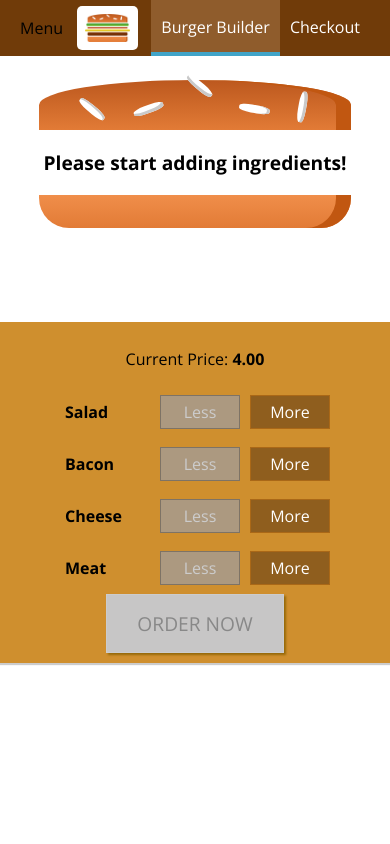
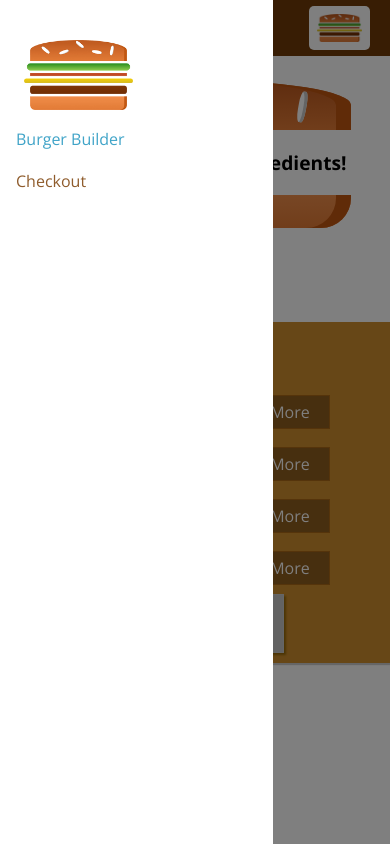
Before and after one commit to Luqapo/Burger-project, a React app: page / in a window 390 px wide. Built offline with nearby package versions, Linux system fonts and the light colour scheme.

Commit message:
hamburger-menu

```diff
--- a/src/components/Layout/Layout.js
+++ b/src/components/Layout/Layout.js
@@ -1,16 +1,31 @@
-import React from 'react';
+import React, { Component } from 'react';
+
 import Aux from '../../hoc/Aux';
 import Toolbar from '../Navigation/Toolbar/Toolbar';
+import classes from './Layout.css';
+import SideDrawer from '../Navigation/SideDrawer/SideDrawer';
 
-import classes from './Layout.css';
+class  Layout extends Component {
 
-const layout = (props) => (
-    <Aux>
-        <Toolbar/>
-        <main className={classes.Content}>
-            {props.children}
-        </main>
-    </Aux>
-);
+    state = {
+        showSideDrawer: true
+    };
 
-export default layout;
+    SideDrwerClosedHandler = () => {
+        this.setState({showSideDrawer: false})
+    }
+
+    render() {
+        return (
+            <Aux>
+                <Toolbar/>
+                <SideDrawer open={this.state.showSideDrawer} closed={this.SideDrwerClosedHandler}/>
+                <main className={classes.Content}>
+                    {this.props.children}
+                </main>
+            </Aux>
+        )
+    }
+}
+
+export default Layout;
--- a/src/components/Logo/Logo.js
+++ b/src/components/Logo/Logo.js
@@ -4,7 +4,7 @@ import burgerLogo from '../../assets/images/burger-logo.png';
 import classes from './Logo.css'
 
 const logo = (props) => (
-    <div className={classes.Logo}>
+    <div className={classes.Logo} style={{height: props.height}}>
         <img src={burgerLogo} alt="MyBurger"/>
     </div>
 );
--- a/src/components/Navigation/NavigatinItems/NavigatinItem/NavigatinItem.css
+++ b/src/components/Navigation/NavigatinItems/NavigatinItem/NavigatinItem.css
@@ -1,17 +1,15 @@
 .NavigatinItem {
-    margin: 0;
+    margin: 10px 0;
     box-sizing: border-box;
-    display: flex;
-    height: 100%;
+    display: block;
+    width: 100%;
     align-items: center;
 }
 
 .NavigatinItem a {
-    color: white;
+    color: #8F5C2C;
     text-decoration: none;
-    height: 100%;
-    padding: 16px 10px;
-    border-bottom: 4px solid transparent;
+    width: 100%;
     box-sizing: border-box;
     display: block;
 }
@@ -19,7 +17,30 @@
 .NavigatinItem a:hover,
 .NavigatinItem a:active,
 .NavigatinItem a.active {
-    background-color: #8F5C2C;
-    border-bottom: 4px solid #40A4C8;
-    color: white;
+    color: #40A4C8;
 }
+
+@media (min-width: 500px){
+    .NavigatinItem {
+        margin: 0;
+        display: flex;
+        width: auto;
+        height: 100%;
+    }
+
+    .NavigatinItem a {
+        color: white;
+        height: 100%;
+        padding: 16px 10px;
+        border-bottom: 4px solid transparent;
+
+    }
+
+    .NavigatinItem a:hover,
+    .NavigatinItem a:active,
+    .NavigatinItem a.active {
+        background-color: #8F5C2C;
+        border-bottom: 4px solid #40A4C8;
+        color: white;
+    }
+}
--- a/src/components/Navigation/NavigatinItems/NavigatinItems.css
+++ b/src/components/Navigation/NavigatinItems/NavigatinItems.css
@@ -3,6 +3,13 @@
     padding: 0;
     list-style: none;
     display: flex;
+    flex-flow: column;
     align-items: center;
     height: 100%;
 }
+
+@media (min-width: 500px){
+    .NavigatinItems{
+        flex-flow: row;
+    }
+}
--- /dev/null
+++ b/src/components/Navigation/SideDrawer/SideDrawer.css
@@ -0,0 +1,27 @@
+.SideDrawer{
+    position: fixed;
+    width: 280px;
+    max-width: 70%;
+    height: 100%;
+    left: 0;
+    top: 0;
+    z-index: 200;
+    background-color: white;
+    padding: 32px 16px;
+    box-sizing: border-box;
+    transition: transform 0.3s ease-out;
+}
+
+@media (min-width: 500px){
+    .SideDrawer{
+        display: none;
+    }
+}
+
+.Open{
+    transform: translateX(0);
+}
+
+.Close{
+    transform: translateX(-100%);
+}
--- /dev/null
+++ b/src/components/Navigation/SideDrawer/SideDrawer.js
@@ -0,0 +1,27 @@
+import React from 'react';
+
+import Logo from '../../Logo/Logo';
+import NavigationItems from '../NavigatinItems/NavigationItems';
+import classes from './SideDrawer.css';
+import BackDrop from '../../UI/Backdrop/Backdrop';
+import Aux from '../../../hoc/Aux';
+
+const sideDrawer = (props) => {
+    let attachedClasses = [classes.SideDrawer, classes.Close];
+    if (props.open){
+        attachedClasses = [classes.SideDrawer, classes.Open];
+    }
+    return (
+        <Aux>
+            <BackDrop show={props.open} clicked={props.closed}/>
+            <div className={attachedClasses.join(' ')}>
+                <Logo height="11%"/>
+                <nav>
+                    <NavigationItems/>
+                </nav>
+            </div>
+        </Aux>
+    );
+};
+
+export default sideDrawer;
--- a/src/components/Navigation/Toolbar/Toolbar.css
+++ b/src/components/Navigation/Toolbar/Toolbar.css
@@ -16,3 +16,9 @@
 .Toolbar nav {
     height: 100%;
 }
+
+@media (max-width: 499px){
+    .DesktopOnly{
+        display: none;
+    }
+}
--- a/src/components/Navigation/Toolbar/Toolbar.js
+++ b/src/components/Navigation/Toolbar/Toolbar.js
@@ -7,8 +7,8 @@ import NavigatinItems from '../NavigatinItems/NavigationItems';
 const toolbar = (props) => (
     <header className={classes.Toolbar}>
         <div>Menu</div>
-        <Logo/>
-        <nav>
+        <Logo height="80%"/>
+        <nav className={classes.DesktopOnly}>
             <NavigatinItems/>
         </nav>
     </header>
```
